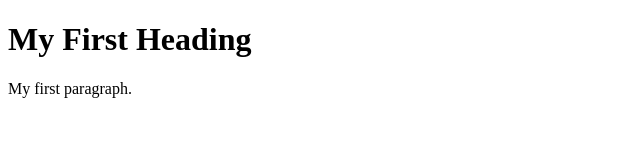
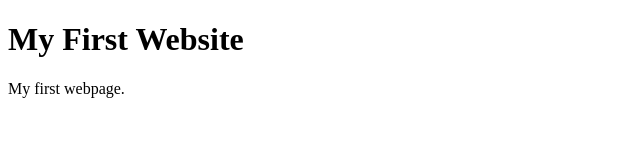
Before and after one commit to Ashish-ak123/ci-cd-pipeline, a plain HTML site: page index.html in a window 1280 px wide. Shown: the full height of the page, 0-640 px from the left. Drawn offline with Linux system fonts and the light colour scheme.

Commit message:
Update index.html

```diff
--- a/index.html
+++ b/index.html
@@ -2,9 +2,9 @@
 <html>
 <body>
 
-<h1>My First Heading</h1>
+<h1>My First Website</h1>
 
-<p>My first paragraph.</p>
+<p>My first webpage.</p>
 
 </body>
 </html>
```
